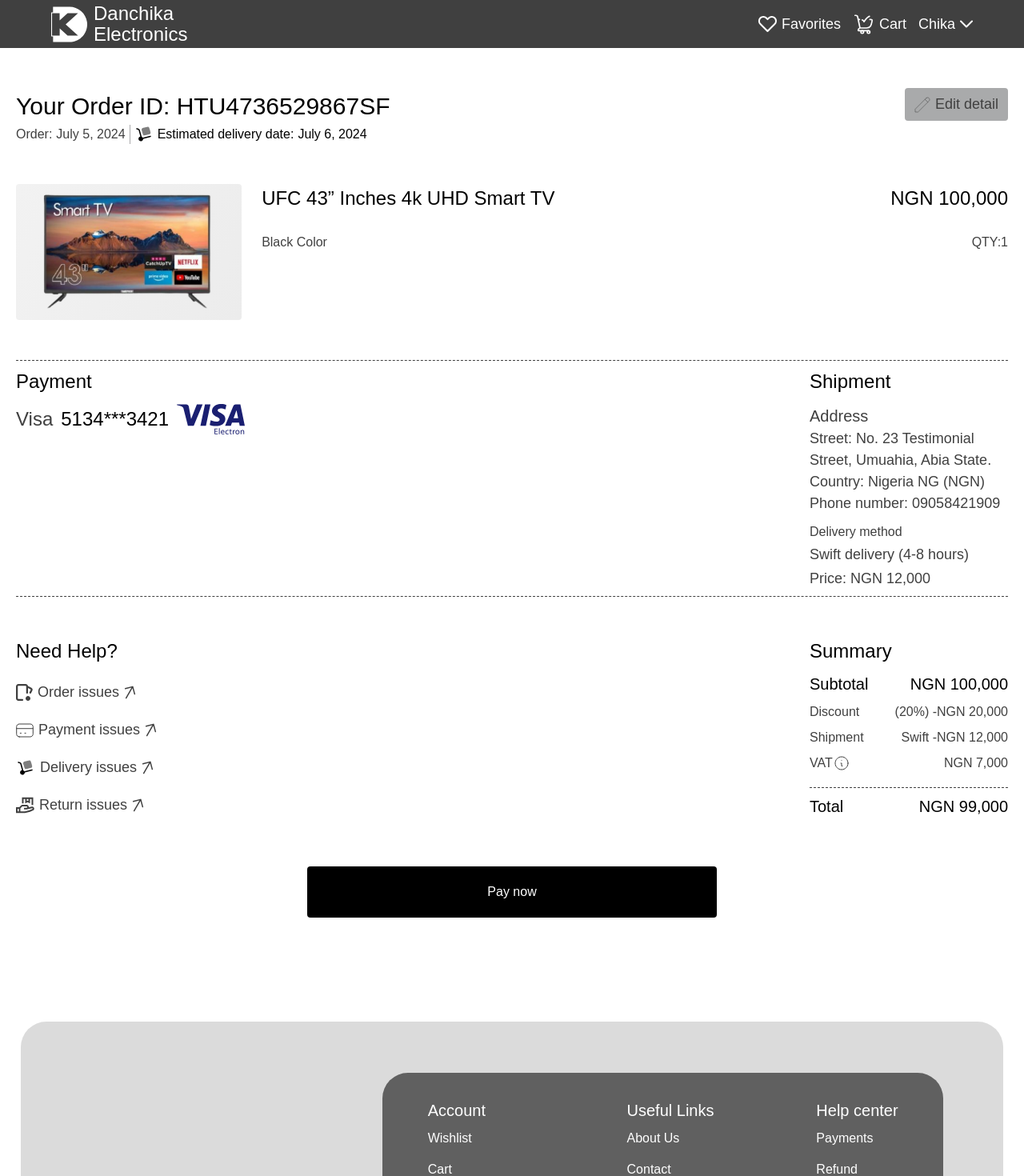
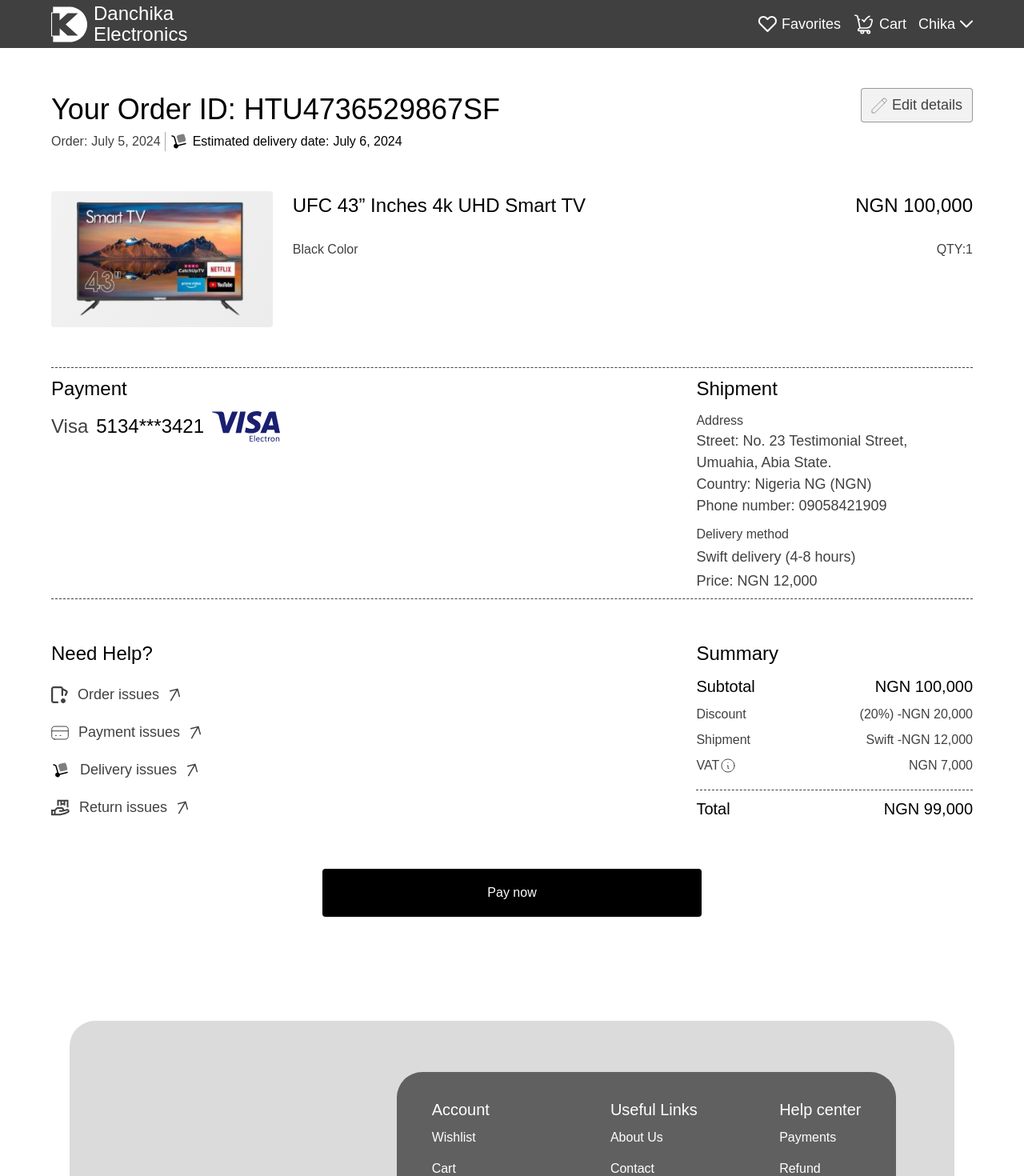
Before and after one commit to Chikadibia24/HNG11-StageTwoTask, a React (Vite) app: page /checkouttwo in a window 1280 px wide. Shown: the top 1470 px of the page at 80% size. Built offline with nearby package versions, Linux system fonts and the light colour scheme.

Commit message:
Bug Fixes

```diff
--- a/src/components/orderIDBar.jsx
+++ b/src/components/orderIDBar.jsx
@@ -5,9 +5,9 @@
 
 
   return (
-    <div className="orderID-editButton-container flex justify-between px-[15px] md:px-[20px] pt-[20px]">
+    <div className="orderID-editButton-container flex justify-between px-[15px] md:px-[20px] pt-[20px] lg:px-[64px]">
       <div>
-        <h1 className="orderID text-black text-[20px] md:text-[28px] lg:text-[30px]">
+        <h1 className="orderID text-black text-[20px] md:text-[28px] lg:text-[36px]">
           Your Order ID: HTU4736529867SF
         </h1>
 
@@ -30,7 +30,7 @@
       </div>
 
       <div>
-        <button className="edit-button flex items-center justify-center gap-[6px] bg-[#a9aaab] py-[7px] px-[7px] md:px-[8px] lg:px-[12px] rounded-[5px] md:rounded-[4px]">
+        <button className="edit-button flex items-center justify-center gap-[6px] bg-[#ecececb2] border-[#4040407f] border-[1px] py-[7px] px-[7px] md:px-[8px] lg:px-[12px] rounded-[5px] md:rounded-[4px]">
           <span>
             <img
               src={pencilEditIcon}
@@ -40,7 +40,7 @@
           </span>
 
           <span className="hidden md:block md:text-[14px] lg:text-[18px] text-[#404040]">
-            Edit detail
+            Edit details
           </span>
         </button>
       </div>
--- a/src/components/orderSummary.jsx
+++ b/src/components/orderSummary.jsx
@@ -11,7 +11,7 @@
 
   const NeedHelp = ({ icon, text }) => {
     return (
-      <div className="flex items-center gap-[6px]">
+      <div className="flex items-center gap-[6px] lg:gap-[12px]">
         <img
           src={icon}
           alt={icon}
@@ -47,7 +47,7 @@
   };
 
   return (
-    <div className="needHelp-summary-container flex justify-between px-[15px] md:px-[20px] w-[100%]">
+    <div className="needHelp-summary-container flex justify-between px-[15px] md:px-[20px] w-[100%] lg:px-[64px]">
       <div className="needHelp-container flex flex-col gap-[20px] w-[48%] md:w-[50%] lg:w-[70%]">
         <div className="need-help">
           <h1 className="text-[17px] md:text-[20px] lg:text-[24px] text-black">
@@ -64,7 +64,7 @@
         <NeedHelp icon={orderReturnIcon} text={"Return issues"} />
       </div>
 
-      <div className="summary-container flex flex-col gap-[8px] w-[52%] md:w-[40%] lg:w-[20%]">
+      <div className="summary-container flex flex-col gap-[8px] w-[52%] md:w-[40%] lg:w-[30%]">
         <div>
           <h1 className="text-[17px] md:text-[20px] lg:text-[24px] text-black">
             Summary
--- a/src/components/orderedTV.jsx
+++ b/src/components/orderedTV.jsx
@@ -6,7 +6,7 @@
 
 
   return (
-    <div className="ordered-TV-container flex w-[100%] pt-[20px] px-[14px] md:px-[20px] gap-[10px] md:gap-[15px] lg:gap-[25px]">
+    <div className="ordered-TV-container flex w-[100%] pt-[20px] px-[14px] md:px-[20px] gap-[10px] md:gap-[15px] lg:gap-[25px] lg:px-[64px]">
       <div className="cart-image-container flex items-center justify-center w-[128px] h-[90px] md:w-[160px] md:h-[125px] lg:w-[300px] lg:h-[170px] rounded-[4px] ">
         <img
           src={imageTV}
--- a/src/components/orderedTVPayment.jsx
+++ b/src/components/orderedTVPayment.jsx
@@ -5,23 +5,29 @@
 
 
   return (
-    <div className="payment-shipment-main-container p-[20px] w-[100%] px-[15px] md:px-[20px]">
+    <div className="payment-shipment-main-container p-[20px] w-[100%] px-[15px] md:px-[20px] lg:px-[64px]">
       <div className="payment-shipment-sub-container flex justify-between w-[100%]">
-        <div className="payment-container flex flex-col gap-[10px] w-[47%] md:w-[60%] lg:w-[80%]">
+        <div className="payment-container flex flex-col gap-[10px] w-[47%] md:w-[60%] lg:w-[70%] lg:pl-[px]">
           <div className="payment-text">
             <h1 className="text-[17px] md:text-[20px] lg:text-[24px] text-[#000]">
               Payment
             </h1>
           </div>
 
-          <div className="visaCard-container flex items-center gap-[7px] md:gap-[10px]">
+          <div className="visaCard-container flex items-center gap-[7px] md:gap-[10px] lg:gap-[10px]">
             <p className="text-[12px] md:text-[24px] text-[#404040]">Visa</p>
-            <p className="text-[12px] md:text-[24px] text-[#000]">5134***3421</p>
-            <img src={visaCardIcon} alt="visaCardIcon" className="w-[41px] md:w-[initial]"/>
+            <p className="text-[12px] md:text-[24px] text-[#000]">
+              5134***3421
+            </p>
+            <img
+              src={visaCardIcon}
+              alt="visaCardIcon"
+              className="w-[41px] md:w-[initial]"
+            />
           </div>
         </div>
 
-        <div className="shipment-container flex flex-col gap-[10px] w-[53%] md:w-[40%] lg:w-[20%]">
+        <div className="shipment-container flex flex-col gap-[10px] w-[53%] md:w-[40%] lg:w-[30%]">
           <div className="shipment-text">
             <h1 className="text-[17px] md:text-[20px] lg:text-[24px] text-[#000]">
               Shipment
@@ -29,7 +35,7 @@
           </div>
 
           <div className="address text-[#404040]">
-            <p className="text-[11px] md:text-[14px] lg:text-[20px]">Address</p>
+            <p className="text-[11px] md:text-[14px] lg:text-[16px]">Address</p>
             <p className="text-[13px] md:text-[16px] lg:text-[18px]">
               Street: No. 23 Testimonial Street, Umuahia, Abia State.
             </p>
@@ -43,11 +49,15 @@
           </div>
 
           <div className="flex flex-col gap-[3px] text-[#404040]">
-            <p className="text-[11px] md:text-[14px] lg:text-[16px]">Delivery method</p>
+            <p className="text-[11px] md:text-[14px] lg:text-[16px]">
+              Delivery method
+            </p>
             <p className="text-[13px] md:text-[16px] lg:text-[18px]">
               Swift delivery (4-8 hours)
             </p>
-            <p className="text-[14px] md:text-[17px] lg:text-[18px]">Price: NGN 12,000</p>
+            <p className="text-[14px] md:text-[17px] lg:text-[18px]">
+              Price: NGN 12,000
+            </p>
           </div>
         </div>
       </div>
--- a/src/pages/checkOutTwo.jsx
+++ b/src/pages/checkOutTwo.jsx
@@ -42,7 +42,7 @@
     return (
       <button
         onClick={toggleShow}
-        className="flex items-center justify-center bg-black text-white text-[16px] rounded-[4px] py-[20px] w-[94%] md:w-[60%] lg:w-[40%]"
+        className="flex items-center justify-center bg-black text-white text-[16px] rounded-[4px] h-[50px] lg:h-[60px] py-[11px] w-[94%] md:w-[60%] lg:w-[37%]"
       >
         Pay now
       </button>
@@ -129,7 +129,7 @@
         <CheckOutButton />
       </div>
 
-      <div className="flex items-center justify-center w-[100]">
+      <div className="flex items-center justify-center w-[100] lg:px-[64px]">
         <Footer />
         <MobileBottomNavBar />
       </div>
```
